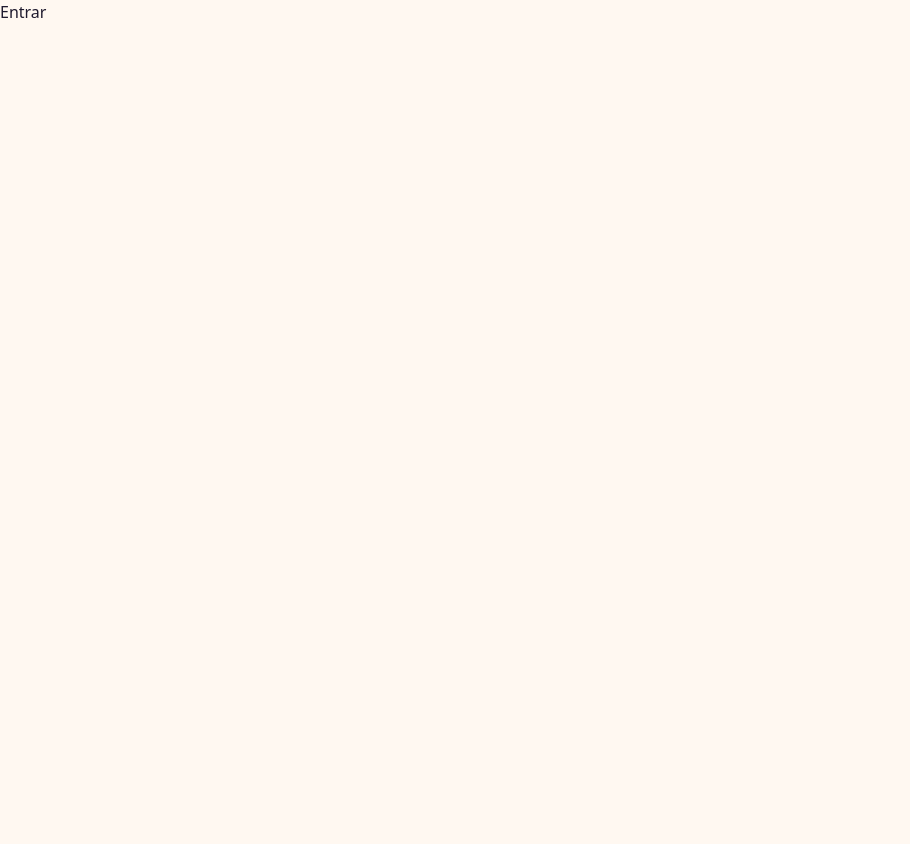
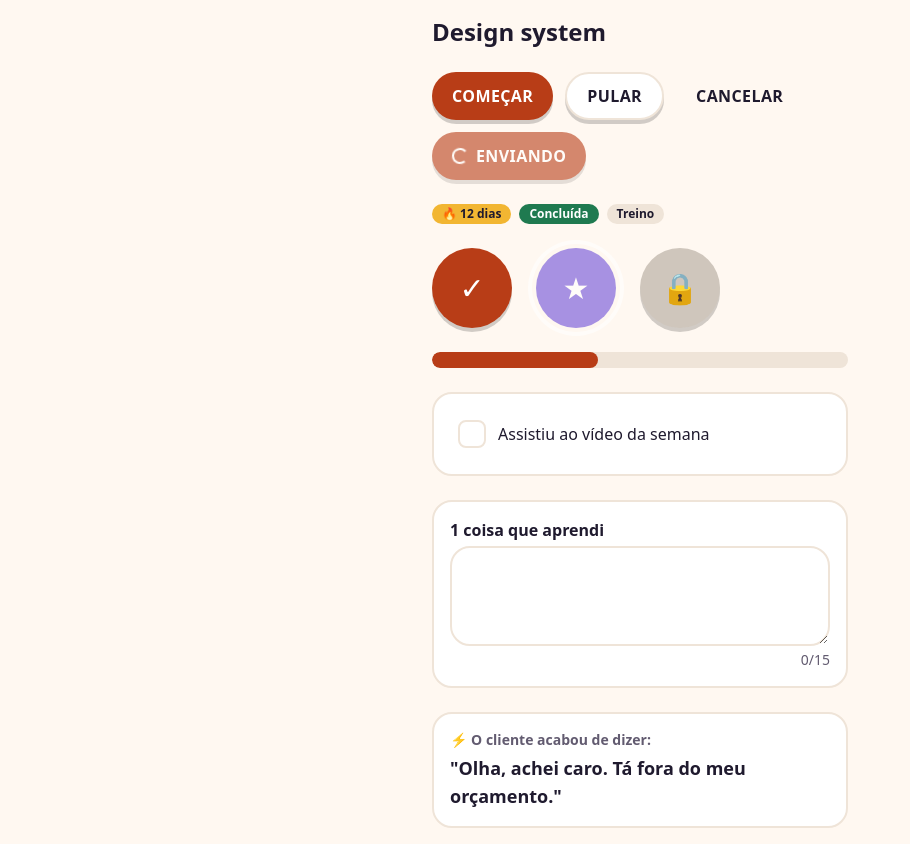
Before and after one commit to R3KCERALN/DUOLINGODOEMPREENDEDOR, a React (Vite) app: page /ui in a window 1280 px wide. Before the commit this address led to /login. Shown: the whole page, without its empty margins (0-910 px from the left). Before the commit the page ends 800 px from the top, so only its background shows below. Built offline with nearby package versions, Linux system fonts and the light colour scheme.

Commit message:
feat(design): base components and /ui preview

```diff
--- a/src/App.tsx
+++ b/src/App.tsx
@@ -1,4 +1,7 @@
+import { lazy, Suspense } from 'react'
 import { Routes, Route, Navigate } from 'react-router'
+
+const UiPreview = lazy(() => import('./design/UiPreview'))
 
 function LoginPlaceholder() {
   return <h1>Entrar</h1>
@@ -8,6 +11,7 @@ export function AppRoutes() {
   return (
     <Routes>
       <Route path="/login" element={<LoginPlaceholder />} />
+      {import.meta.env.DEV && <Route path="/ui" element={<Suspense><UiPreview /></Suspense>} />}
       <Route path="*" element={<Navigate to="/login" replace />} />
     </Routes>
   )
--- /dev/null
+++ b/src/design/UiPreview.tsx
@@ -0,0 +1,33 @@
+import { useState } from 'react'
+import { Badge, Button, Card, Checkbox, PathNode, ProgressBar, TextArea } from './ui'
+
+export default function UiPreview() {
+  const [checked, setChecked] = useState(false)
+  const [text, setText] = useState('')
+  return (
+    <main className="mx-auto flex max-w-md flex-col gap-6 p-4">
+      <h1 className="text-2xl font-black">Design system</h1>
+      <section className="flex flex-wrap gap-3">
+        <Button>Começar</Button>
+        <Button variant="secondary">Pular</Button>
+        <Button variant="ghost">Cancelar</Button>
+        <Button loading>Enviando</Button>
+      </section>
+      <section className="flex gap-2"><Badge tone="streak">🔥 12 dias</Badge><Badge tone="success">Concluída</Badge><Badge tone="muted">Treino</Badge></section>
+      <section className="flex items-center gap-6">
+        <PathNode state="done" phase="f1" label="Semana 1" />
+        <PathNode state="available" phase="f2" label="Semana 5" />
+        <PathNode state="locked" phase="f3" label="Semana 11" />
+      </section>
+      <ProgressBar value={0.4} label="Fase 1" tone="f1" />
+      <Card>
+        <Checkbox checked={checked} onChange={setChecked} label="Assistiu ao vídeo da semana" />
+      </Card>
+      <Card><TextArea label="1 coisa que aprendi" value={text} onChange={setText} minChars={15} /></Card>
+      <Card className="border-brand">
+        <p className="text-sm font-bold text-muted">⚡ O cliente acabou de dizer:</p>
+        <p className="mt-1 text-lg font-extrabold">"Olha, achei caro. Tá fora do meu orçamento."</p>
+      </Card>
+    </main>
+  )
+}
--- /dev/null
+++ b/src/design/ui/Badge.tsx
@@ -0,0 +1,12 @@
+import type { ReactNode } from 'react'
+
+const tones = {
+  brand: 'bg-brand-strong text-white',
+  success: 'bg-success text-white',
+  streak: 'bg-streak text-ink',
+  muted: 'bg-line text-ink',
+}
+
+export function Badge({ tone, children }: { tone: keyof typeof tones; children: ReactNode }) {
+  return <span className={`inline-flex items-center gap-1 rounded-pill px-2.5 py-0.5 text-xs font-bold ${tones[tone]}`}>{children}</span>
+}
--- /dev/null
+++ b/src/design/ui/BottomNav.tsx
@@ -0,0 +1,21 @@
+import type { ReactNode } from 'react'
+import { NavLink } from 'react-router'
+
+export function BottomNav({ items }: { items: { to: string; label: string; icon: ReactNode }[] }) {
+  return (
+    <nav aria-label="Principal" className="fixed inset-x-0 bottom-0 border-t-2 border-line bg-surface pb-[env(safe-area-inset-bottom)]">
+      <ul className="mx-auto flex max-w-md justify-around">
+        {items.map((i) => (
+          <li key={i.to}>
+            <NavLink to={i.to} end={i.to === '/'}
+              className={({ isActive }) => `flex min-h-14 min-w-14 flex-col items-center justify-center gap-0.5 px-2 text-xs font-bold
+                ${isActive ? 'text-brand-strong' : 'text-muted'}`}>
+              {i.icon}
+              <span>{i.label}</span>
+            </NavLink>
+          </li>
+        ))}
+      </ul>
+    </nav>
+  )
+}
--- /dev/null
+++ b/src/design/ui/Button.tsx
@@ -0,0 +1,31 @@
+import type { ButtonHTMLAttributes } from 'react'
+
+const variants = {
+  primary: 'bg-brand-strong text-white shadow-press active:translate-y-1 active:shadow-none',
+  secondary: 'bg-surface text-ink border-2 border-line shadow-press active:translate-y-1 active:shadow-none',
+  ghost: 'bg-transparent text-ink hover:bg-line/50',
+  danger: 'bg-danger text-white shadow-press active:translate-y-1 active:shadow-none',
+}
+const sizes = { sm: 'h-9 px-3 text-sm', md: 'h-12 px-5 text-base', lg: 'h-14 px-6 text-lg' }
+
+type Props = ButtonHTMLAttributes<HTMLButtonElement> & {
+  variant?: keyof typeof variants
+  size?: keyof typeof sizes
+  loading?: boolean
+}
+
+export function Button({ variant = 'primary', size = 'md', loading = false, disabled, className = '', children, ...rest }: Props) {
+  return (
+    <button
+      {...rest}
+      disabled={disabled || loading}
+      aria-busy={loading}
+      className={`inline-flex items-center justify-center gap-2 rounded-pill font-extrabold uppercase tracking-wide
+        transition-transform duration-[var(--duration-fast)] focus-visible:outline-3 focus-visible:outline-offset-2
+        focus-visible:outline-brand disabled:opacity-60 disabled:pointer-events-none ${variants[variant]} ${sizes[size]} ${className}`}
+    >
+      {loading && <span className="size-4 animate-spin rounded-full border-2 border-current border-t-transparent" aria-hidden />}
+      {children}
+    </button>
+  )
+}
--- /dev/null
+++ b/src/design/ui/Card.tsx
@@ -0,0 +1,5 @@
+import type { ReactNode } from 'react'
+
+export function Card({ children, className = '' }: { children: ReactNode; className?: string }) {
+  return <div className={`rounded-card border-2 border-line bg-surface p-4 ${className}`}>{children}</div>
+}
--- /dev/null
+++ b/src/design/ui/Checkbox.tsx
@@ -0,0 +1,19 @@
+import { useId } from 'react'
+
+type Props = { checked: boolean; onChange: (checked: boolean) => void; label: string; disabled?: boolean }
+
+export function Checkbox({ checked, onChange, label, disabled }: Props) {
+  const id = useId()
+  return (
+    <label htmlFor={id} className="relative flex min-h-12 cursor-pointer items-center gap-3 rounded-card px-2 has-[:disabled]:cursor-not-allowed has-[:disabled]:opacity-60">
+      <input id={id} type="checkbox" checked={checked} disabled={disabled}
+        onChange={(e) => onChange(e.target.checked)}
+        className="peer size-7 shrink-0 appearance-none rounded-lg border-2 border-line bg-surface
+          checked:border-success checked:bg-success focus-visible:outline-3 focus-visible:outline-brand" />
+      <svg aria-hidden viewBox="0 0 24 24" className="pointer-events-none absolute ml-[5px] hidden size-[18px] text-white peer-checked:block">
+        <path d="M5 12l5 5 9-10" fill="none" stroke="currentColor" strokeWidth="3.5" strokeLinecap="round" strokeLinejoin="round" />
+      </svg>
+      <span className="peer-checked:text-muted peer-checked:line-through">{label}</span>
+    </label>
+  )
+}
--- /dev/null
+++ b/src/design/ui/PathNode.tsx
@@ -0,0 +1,22 @@
+import type { PhaseId } from '@/content/types'
+import type { NodeState } from '@/domain/unlock'
+
+const phaseBg: Record<PhaseId, string> = { f1: 'bg-f1', f2: 'bg-f2', f3: 'bg-f3', f4: 'bg-f4' }
+const stateLabel: Record<NodeState, string> = { locked: 'bloqueada', available: 'disponível', done: 'concluída' }
+
+type Props = { state: NodeState; phase: PhaseId; label: string; onClick?: () => void }
+
+export function PathNode({ state, phase, label, onClick }: Props) {
+  const color = state === 'locked' ? 'bg-locked' : phaseBg[phase]
+  return (
+    <button type="button" onClick={onClick} disabled={state === 'locked'}
+      aria-label={`${label}, ${stateLabel[state]}`}
+      className={`relative grid size-20 place-items-center rounded-full ${color} text-white shadow-press
+        transition-transform duration-[var(--duration-base)] ease-[var(--ease-bounce)]
+        active:translate-y-1 active:shadow-none disabled:cursor-not-allowed
+        focus-visible:outline-3 focus-visible:outline-offset-4 focus-visible:outline-brand
+        ${state === 'available' ? 'ring-4 ring-offset-4 ring-offset-bg ring-current animate-pulse motion-reduce:animate-none' : ''}`}>
+      <span aria-hidden className="text-3xl">{state === 'locked' ? '🔒' : state === 'done' ? '✓' : '★'}</span>
+    </button>
+  )
+}
--- /dev/null
+++ b/src/design/ui/ProgressBar.tsx
@@ -0,0 +1,15 @@
+import type { PhaseId } from '@/content/types'
+
+const fills: Record<string, string> = {
+  brand: 'bg-brand', success: 'bg-success', f1: 'bg-f1', f2: 'bg-f2', f3: 'bg-f3', f4: 'bg-f4',
+}
+
+export function ProgressBar({ value, label, tone = 'brand' }: { value: number; label: string; tone?: 'brand' | 'success' | PhaseId }) {
+  const pct = Math.round(Math.min(1, Math.max(0, value)) * 100)
+  return (
+    <div role="progressbar" aria-label={label} aria-valuemin={0} aria-valuemax={100} aria-valuenow={pct}
+      className="h-4 w-full overflow-hidden rounded-pill bg-line">
+      <div className={`h-full rounded-pill ${fills[tone]} transition-[width] duration-[var(--duration-slow)]`} style={{ width: `${pct}%` }} />
+    </div>
+  )
+}
--- /dev/null
+++ b/src/design/ui/TextArea.tsx
@@ -0,0 +1,23 @@
+import { useId } from 'react'
+
+type Props = { label: string; value: string; onChange: (v: string) => void; minChars?: number; disabled?: boolean }
+
+export function TextArea({ label, value, onChange, minChars, disabled }: Props) {
+  const id = useId()
+  const count = value.trim().length
+  const invalid = minChars !== undefined && count < minChars
+  return (
+    <div className="flex flex-col gap-1">
+      <label htmlFor={id} className="font-bold">{label}</label>
+      <textarea id={id} value={value} disabled={disabled} rows={3}
+        aria-invalid={invalid} aria-describedby={minChars ? `${id}-count` : undefined}
+        onChange={(e) => onChange(e.target.value)}
+        className="rounded-card border-2 border-line bg-surface p-3 focus:border-brand focus:outline-none disabled:opacity-60" />
+      {minChars !== undefined && (
+        <span id={`${id}-count`} className={`self-end text-sm ${invalid ? 'text-muted' : 'text-success font-bold'}`}>
+          {Math.min(count, minChars)}/{minChars}
+        </span>
+      )}
+    </div>
+  )
+}
--- /dev/null
+++ b/src/design/ui/index.ts
@@ -0,0 +1,8 @@
+export { Button } from './Button'
+export { Card } from './Card'
+export { Badge } from './Badge'
+export { ProgressBar } from './ProgressBar'
+export { Checkbox } from './Checkbox'
+export { TextArea } from './TextArea'
+export { PathNode } from './PathNode'
+export { BottomNav } from './BottomNav'
```
Also changed, not shown: 2 other files (tests, documents, lock files or other folders).
